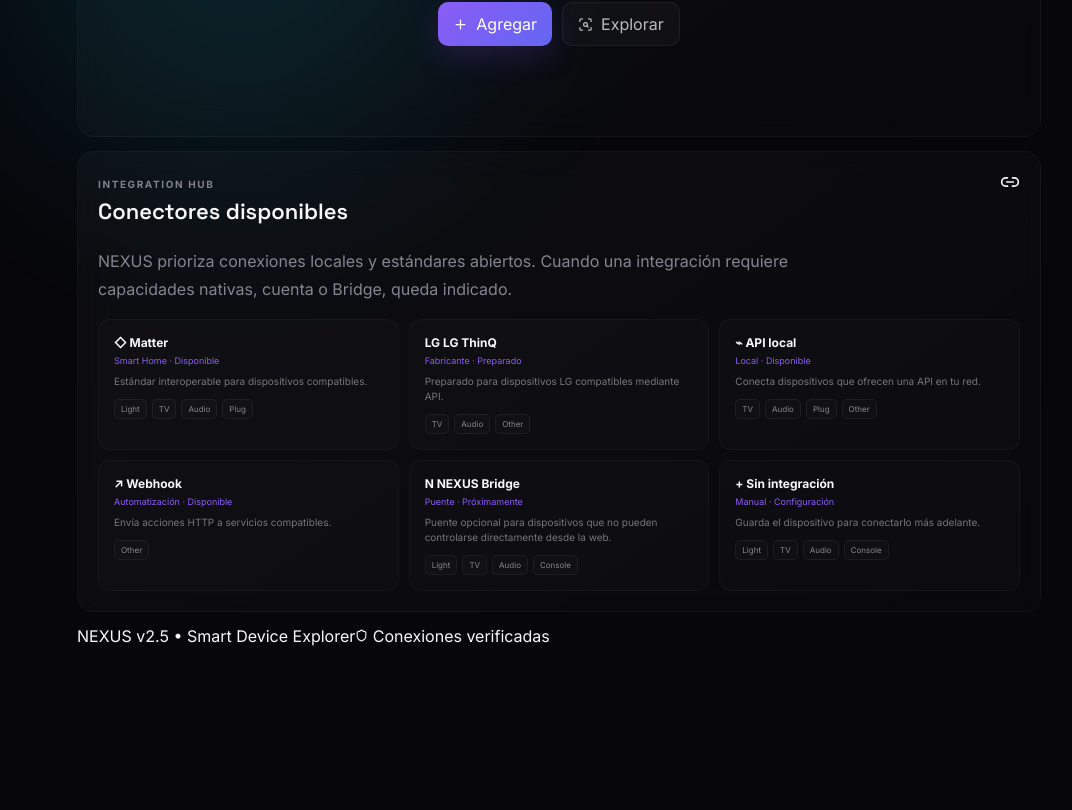
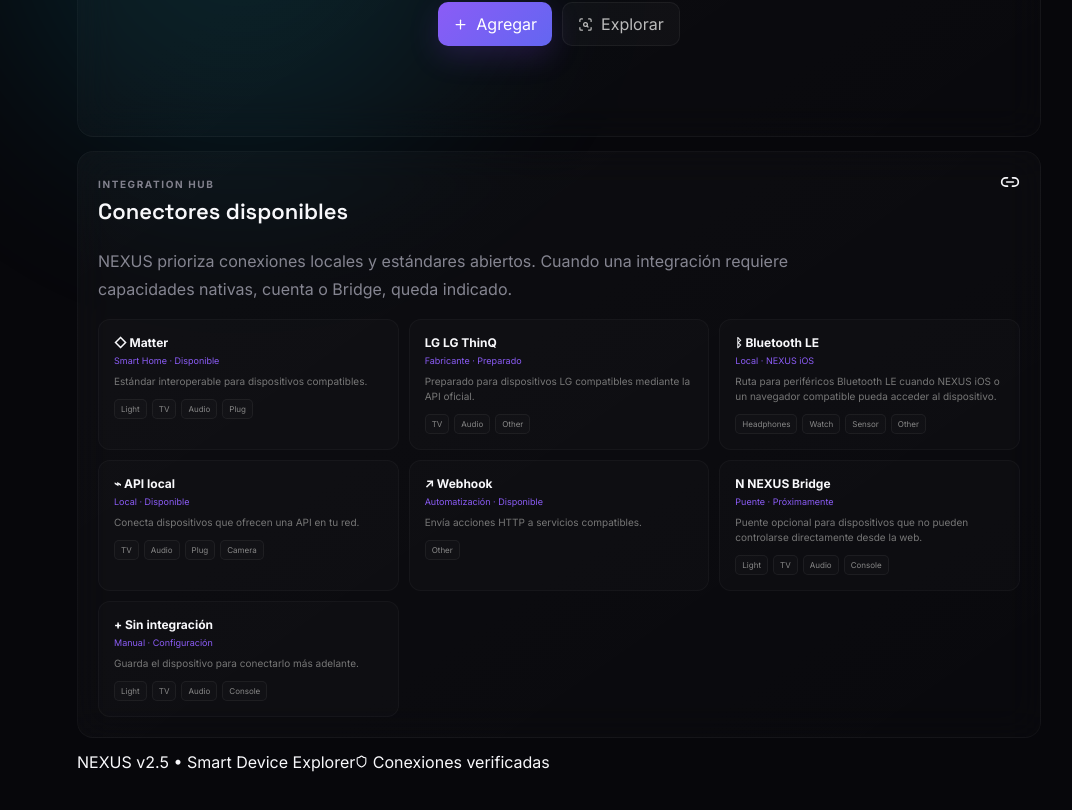
Before and after one commit to 25422070050271-netizen/-nexus, a React (Vite) app: page / in a window 1280 px wide. Shown: the part 909-1719 px from the top of the page, without its empty margins (201-1273 px from the left). Before the commit the page ends 1593 px from the top, so only its background shows below. Built offline with nearby package versions, Linux system fonts and the light colour scheme.

Commit message:
feat: expand integration catalog for smart discovery

```diff
--- a/src/integrations.js
+++ b/src/integrations.js
@@ -1,10 +1,11 @@
 export const INTEGRATIONS = [
-  { id:'matter', name:'Matter', kind:'Smart Home', icon:'◇', description:'Estándar interoperable para dispositivos compatibles.', status:'Disponible', requiresBridge:false, categories:['Light','TV','Audio','Plug','Sensor','Other'] },
-  { id:'lg-thinq', name:'LG ThinQ', kind:'Fabricante', icon:'LG', description:'Preparado para dispositivos LG compatibles mediante API.', status:'Preparado', requiresBridge:true, categories:['TV','Audio','Other'] },
-  { id:'local-api', name:'API local', kind:'Local', icon:'⌁', description:'Conecta dispositivos que ofrecen una API en tu red.', status:'Disponible', requiresBridge:true, categories:['TV','Audio','Plug','Other'] },
+  { id:'matter', name:'Matter', kind:'Smart Home', icon:'◇', description:'Estándar interoperable para dispositivos compatibles.', status:'Disponible', requiresBridge:false, categories:['Light','TV','Audio','Plug','Sensor','Camera','Thermostat','Other'] },
+  { id:'lg-thinq', name:'LG ThinQ', kind:'Fabricante', icon:'LG', description:'Preparado para dispositivos LG compatibles mediante la API oficial.', status:'Preparado', requiresBridge:true, categories:['TV','Audio','Other'] },
+  { id:'bluetooth', name:'Bluetooth LE', kind:'Local', icon:'ᛒ', description:'Ruta para periféricos Bluetooth LE cuando NEXUS iOS o un navegador compatible pueda acceder al dispositivo.', status:'NEXUS iOS', requiresBridge:false, categories:['Headphones','Watch','Sensor','Other'] },
+  { id:'local-api', name:'API local', kind:'Local', icon:'⌁', description:'Conecta dispositivos que ofrecen una API en tu red.', status:'Disponible', requiresBridge:true, categories:['TV','Audio','Plug','Camera','Thermostat','Other'] },
   { id:'webhook', name:'Webhook', kind:'Automatización', icon:'↗', description:'Envía acciones HTTP a servicios compatibles.', status:'Disponible', requiresBridge:true, categories:['Other'] },
-  { id:'bridge', name:'NEXUS Bridge', kind:'Puente', icon:'N', description:'Puente opcional para dispositivos que no pueden controlarse directamente desde la web.', status:'Próximamente', requiresBridge:true, categories:['Light','TV','Audio','Console','Plug','Sensor','Other'] },
-  { id:'manual', name:'Sin integración', kind:'Manual', icon:'+', description:'Guarda el dispositivo para conectarlo más adelante.', status:'Configuración', requiresBridge:false, categories:['Light','TV','Audio','Console','Plug','Sensor','Other'] }
+  { id:'bridge', name:'NEXUS Bridge', kind:'Puente', icon:'N', description:'Puente opcional para dispositivos que no pueden controlarse directamente desde la web.', status:'Próximamente', requiresBridge:true, categories:['Light','TV','Audio','Console','Plug','Sensor','Camera','Thermostat','Watch','Headphones','Other'] },
+  { id:'manual', name:'Sin integración', kind:'Manual', icon:'+', description:'Guarda el dispositivo para conectarlo más adelante.', status:'Configuración', requiresBridge:false, categories:['Light','TV','Audio','Console','Plug','Sensor','Camera','Thermostat','Watch','Headphones','Other'] }
 ];
 
 export const DEVICE_TYPES = ['Light','TV','Audio','Console','Plug','Sensor','Camera','Thermostat','Watch','Headphones','Other'];
```
